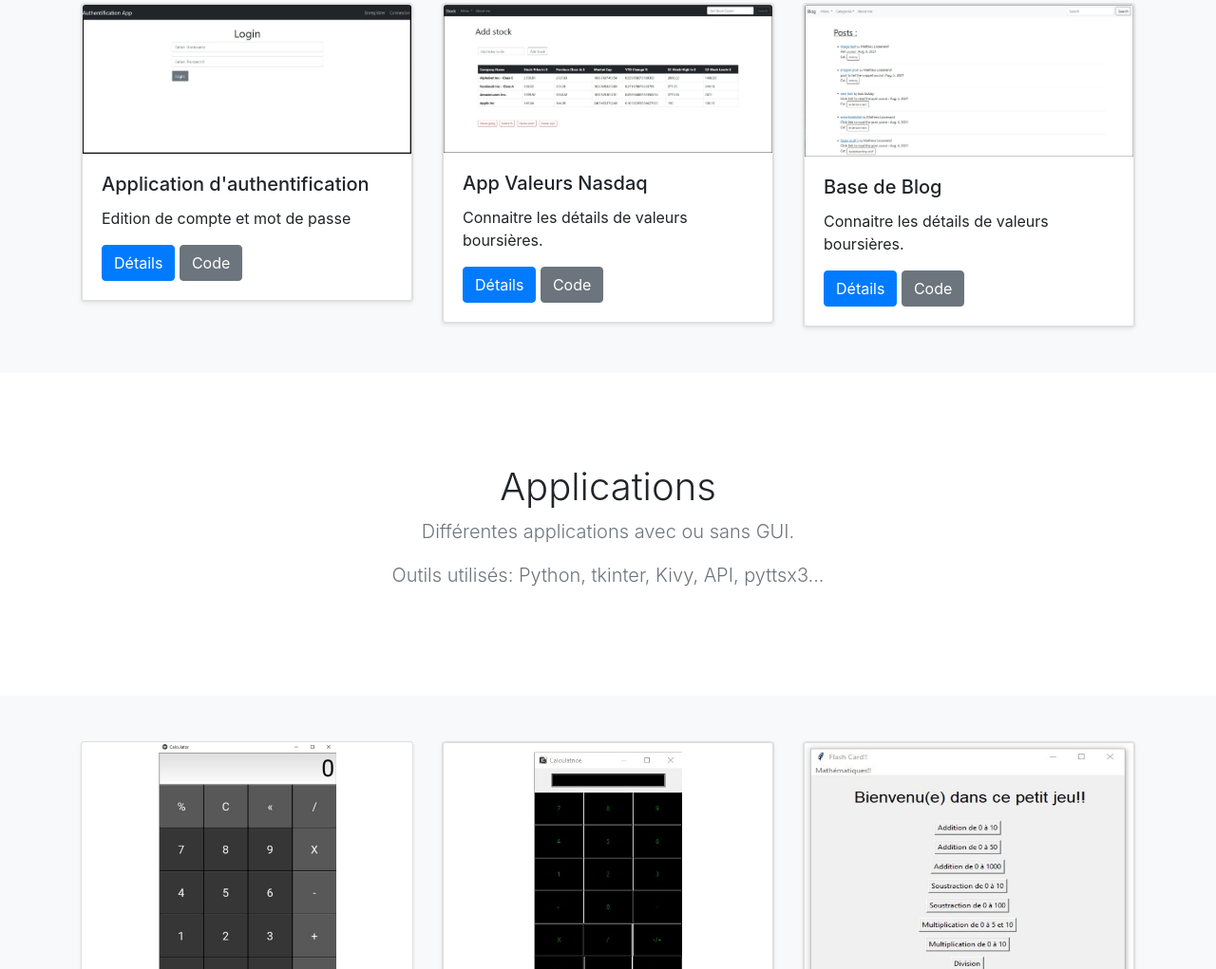
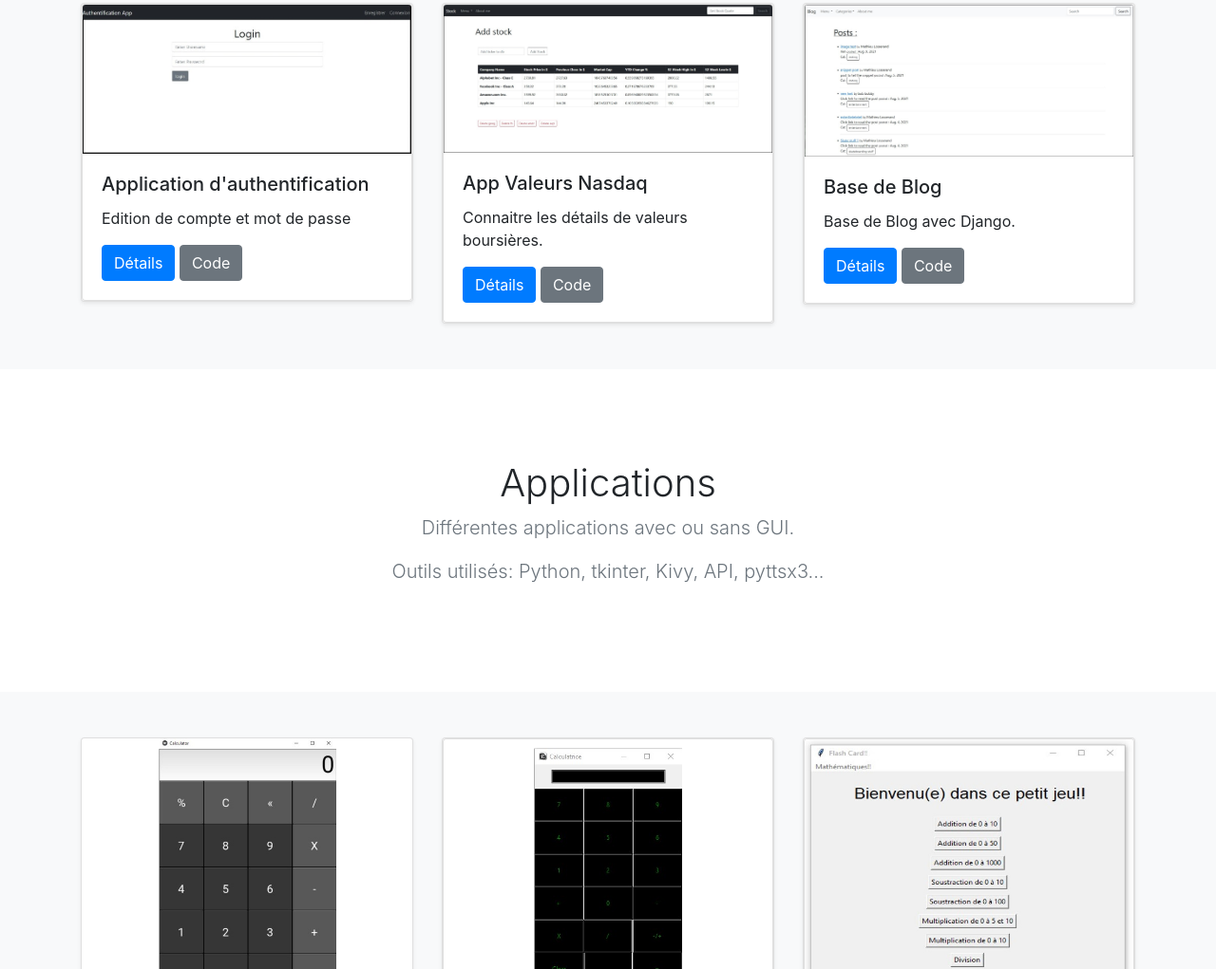
Before and after one commit to mathloss/site_perso_3, a plain HTML site: page index.html in a window 1280 px wide. Shown: the part 2762-3783 px from the top of the page at 95% size. Drawn offline with nearby package versions, Linux system fonts and the light colour scheme; files that its build step writes are made by us from their sources.

Commit message:
corrections

```diff
--- a/index.html
+++ b/index.html
@@ -290,7 +290,7 @@
                   <img src="images/blog1.jpg" class="card-img-top" alt="...">
                   <div class="card-body">
                     <h5 class="card-title">Base de Blog</h5>
-                    <p class="card-text">Connaitre les détails de valeurs boursières.</p>
+                    <p class="card-text">Base de Blog avec Django.</p>
                     <a href="portfolio_s_blog1.html" class="btn btn-primary">Détails</a>
                     <a href="https://github.com/mathloss/blog1.git" class="btn btn-secondary" target="_blank">Code</a>
                   </div>
```
Also changed, not shown: portfolio_s_blog1.html (+1 -1 lines).
